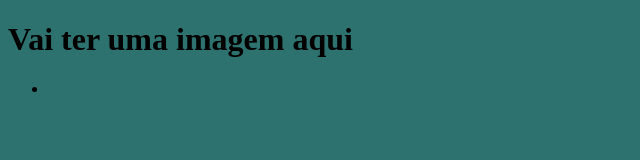
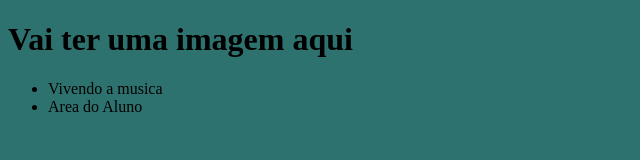
Before and after one commit to gehsossai/Projeto-de-M-sica1, a plain HTML site: page index.html in a window 1280 px wide. Shown: the whole page, without its empty margins (0-640 px from the left). Drawn offline with Linux system fonts and the light colour scheme.

Commit message:
Add files via upload

```diff
--- a/index.html
+++ b/index.html
@@ -9,7 +9,8 @@
 <body>
     <h1>Vai ter uma imagem aqui</h1>
     <ul>
-        <li></li>
+        <li>Vivendo a musica</li>
+        <li>Area do Aluno</li>
     </ul>
 </body>
 </html>
```
